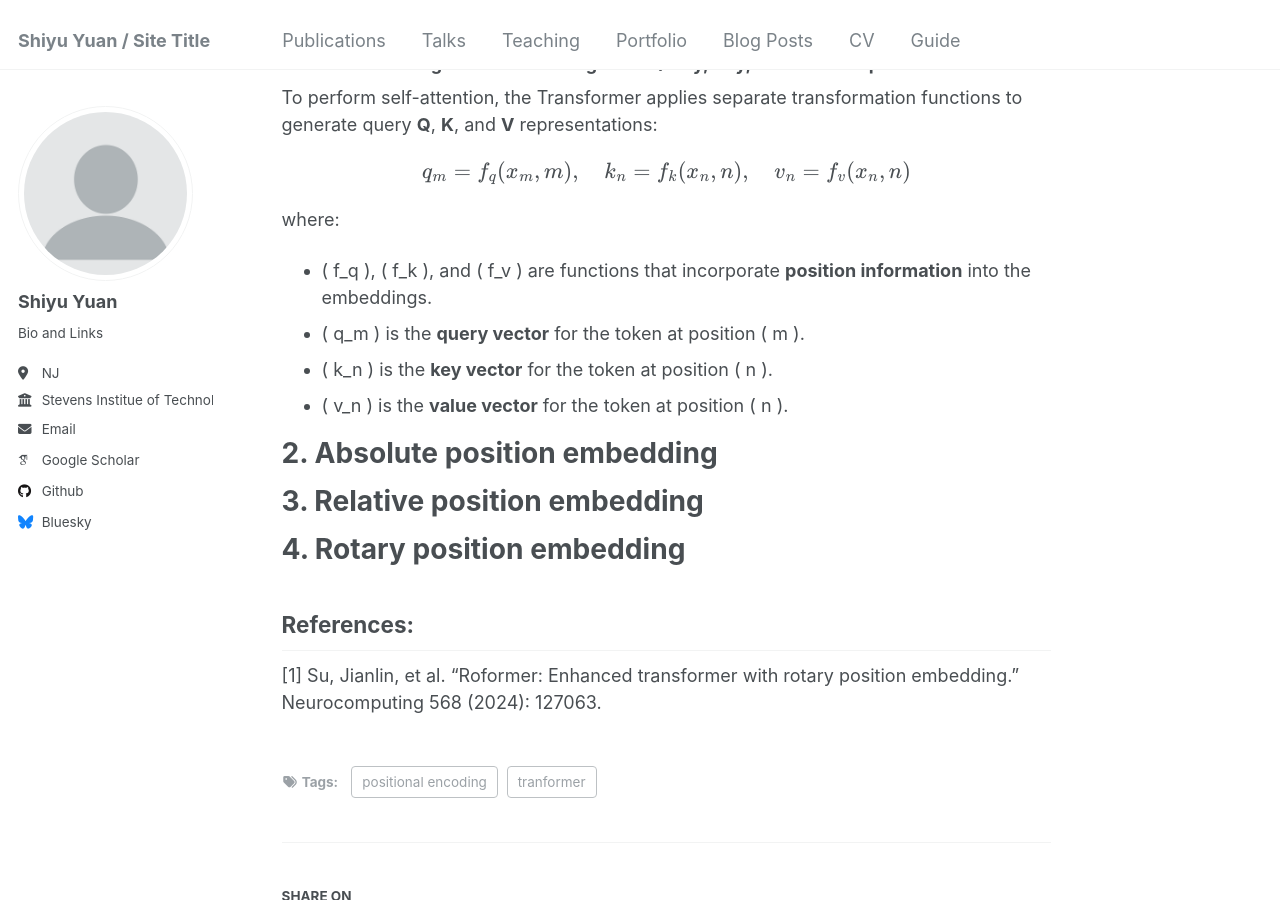
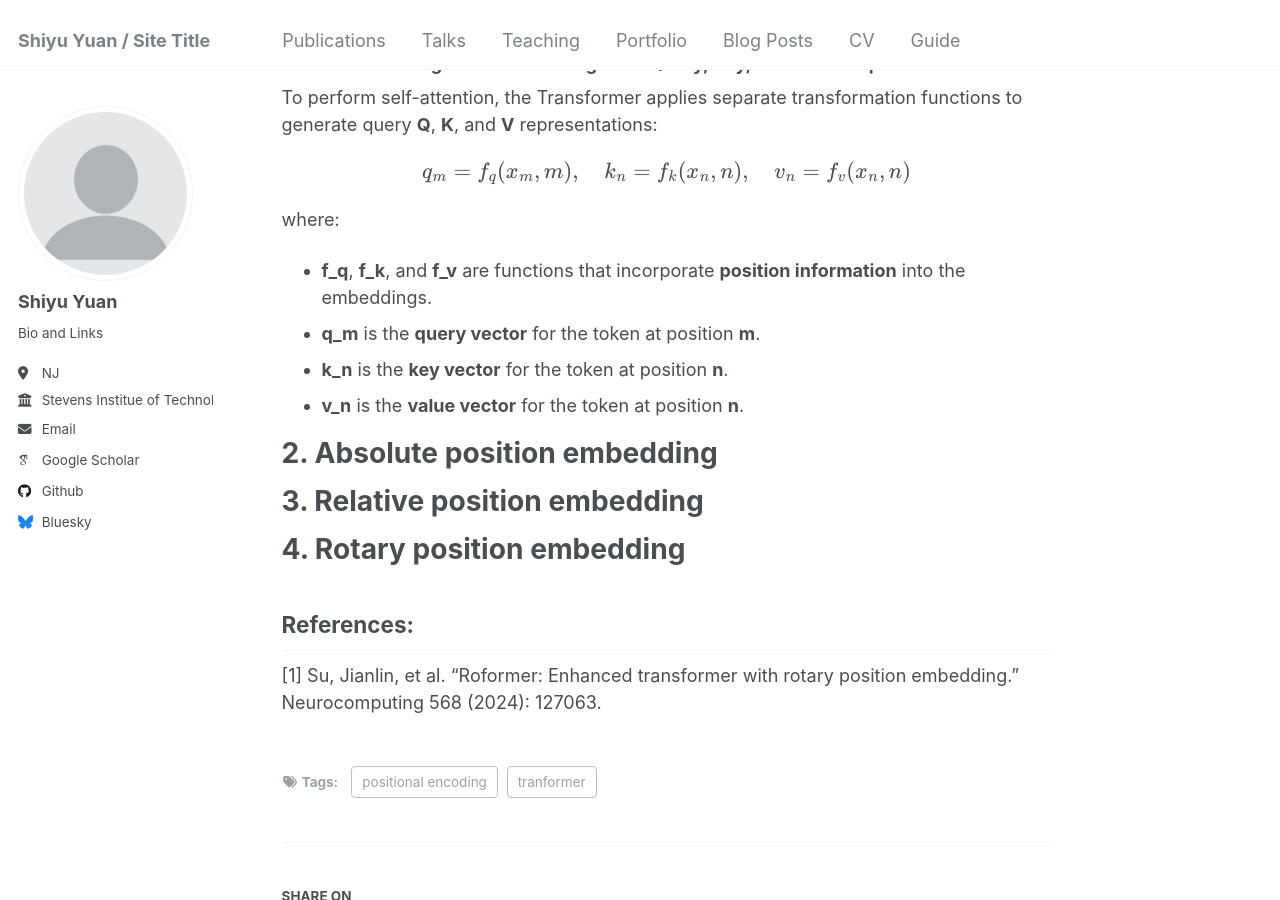
Before and after one commit to syyuan2021/syy2025, a Jekyll site: the page built from _posts/2025-01-31-blog-post-2.md, in a window 1280 px wide and 900 px high, scrolled down 831 px. Built offline with Jekyll 4.4.1, drawn with Linux system fonts in a browser that asks for light colours; some web fonts are replaced.

```diff
--- a/_posts/2025-01-31-blog-post-2.md
+++ b/_posts/2025-01-31-blog-post-2.md
@@ -33,10 +33,10 @@ $$
 
 where:
 
-- \( f_q \), \( f_k \), and \( f_v \) are functions that incorporate **position information** into the embeddings.
-- \( q_m \) is the **query vector** for the token at position \( m \).
-- \( k_n \) is the **key vector** for the token at position \( n \).
-- \( v_n \) is the **value vector** for the token at position \( n \).
+- **f_q**, **f_k**, and **f_v** are functions that incorporate **position information** into the embeddings.
+- **q_m** is the **query vector** for the token at position **m**.
+- **k_n** is the **key vector** for the token at position **n**.
+- **v_n** is the **value vector** for the token at position **n**.
 
 
 
```
